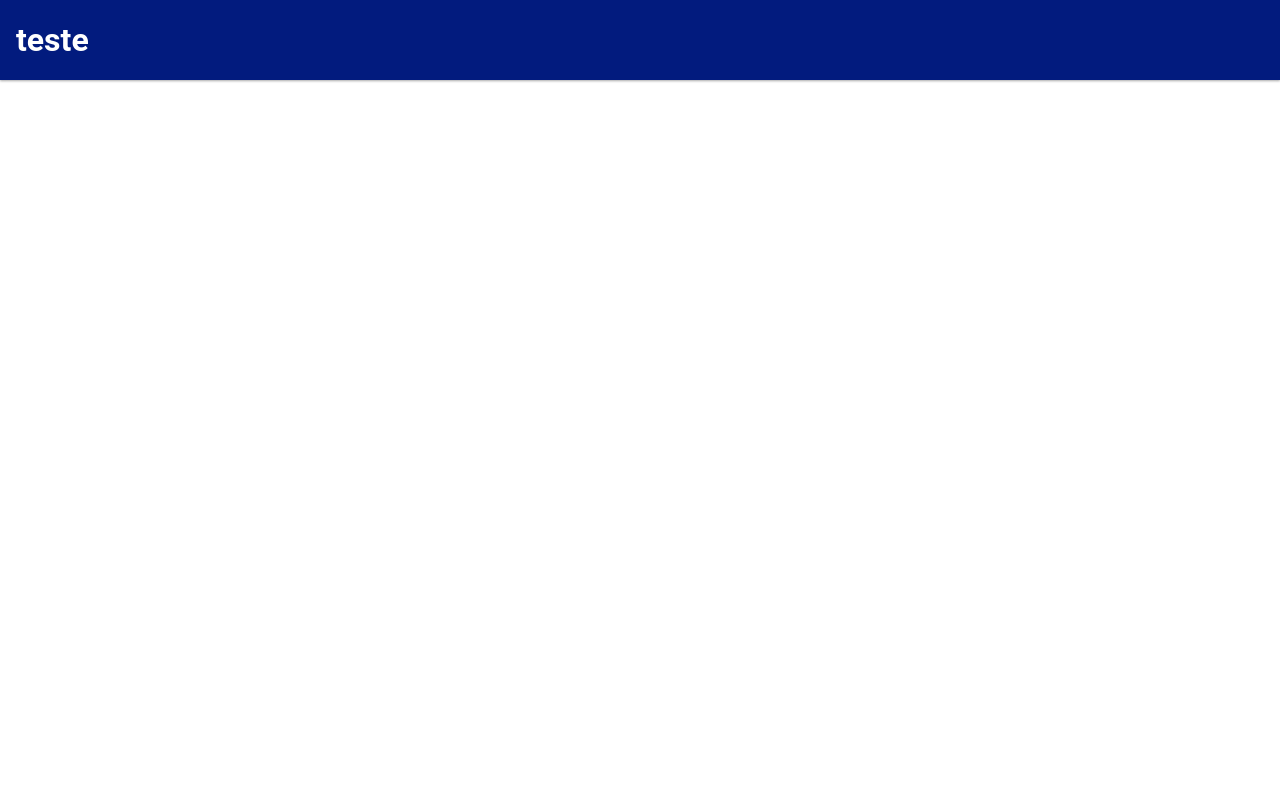
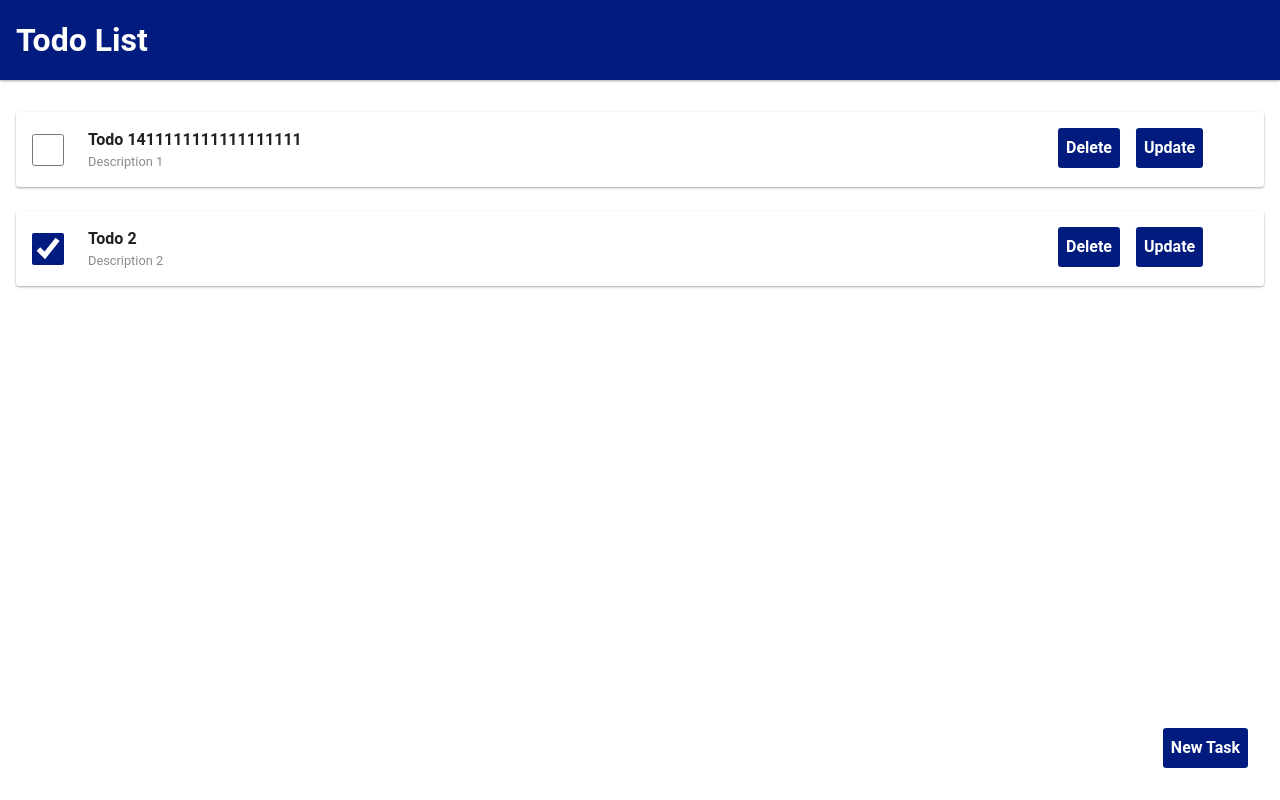
Before and after one commit to rafaelcsilvadev/todo_list, a React (Vite) app: page / in a window 1280 px wide. Built offline with nearby package versions, Linux system fonts and the light colour scheme.

Commit message:
Created  todo list page and adjusted some components

```diff
--- a/src/modules/todo_list/presentation/components/button/button.module.css
+++ b/src/modules/todo_list/presentation/components/button/button.module.css
@@ -1,7 +1,6 @@
 @import '.../../../../../../../core/theme/theme.css';
 
 .button {
-    width: 25%;
     height: 2.5rem;
     font-family: var(--font-family);
     font-size: 1rem;
@@ -9,6 +8,7 @@
     color: var(--primary-color);
     border: none;
     border-radius: 0.2rem;
+    padding: 0.5rem;
 }
 
 .buttonDisabled {
--- a/src/modules/todo_list/presentation/components/task/task.module.css
+++ b/src/modules/todo_list/presentation/components/task/task.module.css
@@ -1,7 +1,6 @@
 @import '.../../../../../../../core/theme/theme.css';
 
 .checkBox {
-    width: 95%;
     background-color: var(--primary-color);
     box-shadow: 0px 1px 3px rgba(0, 0, 0, 0.12),
         0px 1px 2px rgba(0, 0, 0, 0.24);
@@ -10,6 +9,7 @@
     display: flex;
     flex-direction: row;
     align-items: center;
+
 
     input {
         accent-color: var(--secondary-color);
@@ -20,11 +20,28 @@
 
     div {
         display: flex;
+        flex-direction: row;
+        justify-content: space-between;
+        align-items: start;
+        padding: 0 0.5rem;
+        width: 95%;
+
+        div:first-child {
+            display: flex;
             flex-direction: column;
-        justify-content: left;
-        align-items: left;
-        width: 100%;
-        padding-left: 0.5rem;
+        }
+
+        div:last-child {
+            display: flex;
+            flex-direction: row;
+            align-items: right;
+            justify-content: right;
+            width: 2%;
+
+            div {
+                width: 1rem;
+            }
+        }
     }
 
     label {
@@ -33,6 +50,10 @@
         font-weight: 700;
         color: var(--dark-color);
         padding-left: 0.5rem;
+        width: 40%;
+        overflow: hidden;
+        text-overflow: ellipsis;
+        white-space: nowrap;
     }
 
     span {
@@ -41,5 +62,8 @@
         font-weight: 400;
         color: var(--disabled-color);
         padding-left: 0.5rem;
+        overflow: hidden;
+        text-overflow: ellipsis;
+        white-space: nowrap;
     }
 }
--- a/src/modules/todo_list/presentation/components/task/task.tsx
+++ b/src/modules/todo_list/presentation/components/task/task.tsx
@@ -1,5 +1,6 @@
 import type { ReactNode } from "react";
 import style from "./task.module.css";
+import Button from "../button/button";
 
 interface TaskProps {
     readonly id?: string;
@@ -7,18 +8,27 @@ interface TaskProps {
     readonly value?: string;
     readonly label?: string;
     readonly description?: string;
+    readonly checked?: boolean;
+    readonly onDelete?: () => void;
 }
 
 
 function Task({ ...props }: TaskProps): ReactNode {
     return (
         <div className={style.checkBox}>
-            <input id={props.id} type="checkbox" name={props.name} value={props.value} />
-            <div>
-                <label htmlFor={props.id}>{props.label}</label>
-                <span>
-                    {props.description}
-                </span>
+            <input id={props.id} type="checkbox" name={props.name} value={props.value} checked={props.checked} />
+            <div className="inside">
+                <div className="descriptions">
+                    <label htmlFor={props.id}>{props.label}</label>
+                    <span>
+                        {props.description}
+                    </span>
+                </div>
+                <div className="buttons">
+                    <Button label="Delete" onClick={() => { }} />
+                    <div />
+                    <Button label="Update" onClick={() => { }} />
+                </div>
             </div>
         </div>
     );
--- /dev/null
+++ b/src/modules/todo_list/presentation/pages/todo_list/todo_list.module.css
@@ -0,0 +1,14 @@
+.main {
+    display: flex;
+    flex-direction: column;
+    padding: 0.5rem 1rem;
+}
+
+.buttonBox {
+    position: fixed;
+    display: flex;
+    justify-content: space-between;
+    align-items: center;
+    bottom: 2rem;
+    right: 2rem;
+}
--- a/src/modules/todo_list/presentation/pages/todo_list/todo_list_page.tsx
+++ b/src/modules/todo_list/presentation/pages/todo_list/todo_list_page.tsx
@@ -1,9 +1,51 @@
 import type { ReactNode } from "react";
 import Nav from "../../components/nav/nav";
+import type { TodoListEntity } from "../../../domain/entities/todo_list_entity";
+import Task from "../../components/task/task";
+import style from "./todo_list.module.css";
+import Button from "../../components/button/button";
+
+const mock: TodoListEntity[] = [
+    {
+        id: 1,
+        title: "Todo 1411111111111111111",
+        description: "Description 1",
+        completed: false,
+        createdAt: new Date("2023-01-01"),
+    },
+    {
+        id: 2,
+        title: "Todo 2",
+        description: "Description 2",
+        completed: true,
+        createdAt: new Date("2023-01-02"),
+    },
+]
 
 function TodoListPage(): ReactNode {
     return (
-        <Nav title="teste"/>
+        <>
+            <Nav title="Todo List" />
+            <main className={style.main}>
+                {mock.map((todo) => (
+                    <>
+                        <br />
+                        <Task
+                            key={todo.id}
+                            id={todo.id.toString()} description={todo.description}
+                            label={todo.title}
+                            checked={todo.completed}
+                        />
+                    </>
+
+                ))}
+                <div className={style.buttonBox}>
+                    <Button label="New Task"
+                        onClick={() => { }}
+                        />
+                </div>
+            </main>
+        </>
     )
 }
 
```
Lines whose indentation alone changed are shown as unchanged.
